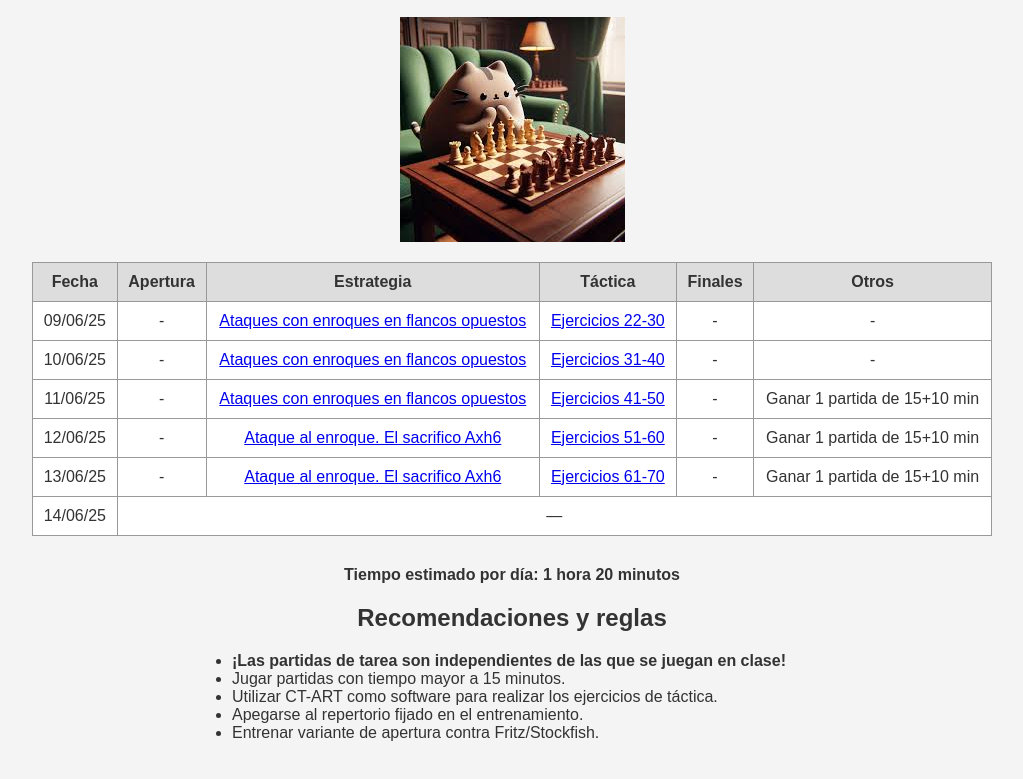
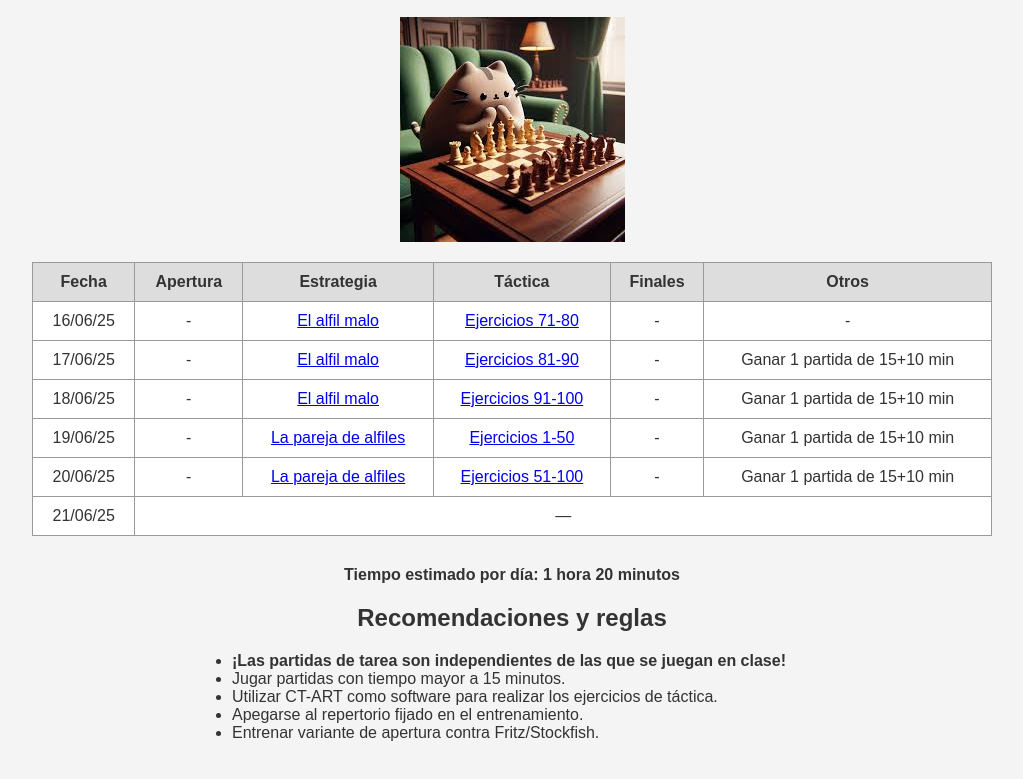
Before and after one commit to ncofre98/Planeacion-Vanessa, a plain HTML site: page index.html in a window 1280 px wide. Shown: the part 151-930 px from the top of the page, without its empty margins (128-1151 px from the left). Drawn offline with Linux system fonts and the light colour scheme.

Commit message:
Sem 16-6 - 22-6

```diff
--- a/index.html
+++ b/index.html
@@ -80,47 +80,47 @@
             </thead>
             <tbody>
                 <tr>
-                    <td>09/06/25</td>
+                    <td>16/06/25</td>
                     <td>-</td>
-                    <td><a href="./EDAMI-2.pdf">Ataques con enroques en flancos opuestos</a></td>
-                    <td><a href="./Tactica Easy I.pdf">Ejercicios 22-30</a></td>
+                    <td><a href="./EDAMI-5.pdf">El alfil malo</a></td>
+                    <td><a href="./Tactica Easy I.pdf">Ejercicios 71-80</a></td>
                     <td>-</td>
                     <td>-</td>
                 </tr>
                 <tr>
-                    <td>10/06/25</td>
+                    <td>17/06/25</td>
                     <td>-</td>
-                    <td><a href="./EDAMI-2.pdf">Ataques con enroques en flancos opuestos</a></td>
-                    <td><a href="./Tactica Easy I.pdf">Ejercicios 31-40</a></td>
-                    <td>-</td>
-                    <td>-</td>
-                </tr>
-                <tr>
-                    <td>11/06/25</td>
-                    <td>-</td>
-                    <td><a href="./EDAMI-2.pdf">Ataques con enroques en flancos opuestos</a></td>
-                    <td><a href="./Tactica Easy I.pdf">Ejercicios 41-50</a></td>
+                    <td><a href="./EDAMI-5.pdf">El alfil malo</a></td>
+                    <td><a href="./Tactica Easy I.pdf">Ejercicios 81-90</a></td>
                     <td>-</td>
                     <td>Ganar 1 partida de 15+10 min</td>
                 </tr>
                 <tr>
-                    <td>12/06/25</td>
+                    <td>18/06/25</td>
                     <td>-</td>
-                    <td><a href="./EDAMI-4.pdf">Ataque al enroque. El sacrifico Axh6</a></td>
-                    <td><a href="./Tactica Easy I.pdf">Ejercicios 51-60</a></td>
+                    <td><a href="./EDAMI-5.pdf">El alfil malo</a></td>
+                    <td><a href="./Tactica Easy I.pdf">Ejercicios 91-100</a></td>
                     <td>-</td>
                     <td>Ganar 1 partida de 15+10 min</td>
                 </tr>
                 <tr>
-                    <td>13/06/25</td>
+                    <td>19/06/25</td>
                     <td>-</td>
-                    <td><a href="./EDAMI-4.pdf">Ataque al enroque. El sacrifico Axh6</a></td>
-                    <td><a href="./Tactica Easy I.pdf">Ejercicios 61-70</a></td>
+                    <td><a href="./EDAMI-6.pdf">La pareja de alfiles</a></td>
+                    <td><a href="./Tactica Easy I.pdf">Ejercicios 1-50</a></td>
                     <td>-</td>
                     <td>Ganar 1 partida de 15+10 min</td>
                 </tr>
                 <tr>
-                    <td>14/06/25</td>
+                    <td>20/06/25</td>
+                    <td>-</td>
+                    <td><a href="./EDAMI-6.pdf">La pareja de alfiles</a></td>
+                    <td><a href="./Tactica Easy I.pdf">Ejercicios 51-100</a></td>
+                    <td>-</td>
+                    <td>Ganar 1 partida de 15+10 min</td>
+                </tr>
+                <tr>
+                    <td>21/06/25</td>
                     <td colspan="5">—</td>
                 </tr>
             </tbody>
```
Also changed, not shown: 2 other files.
